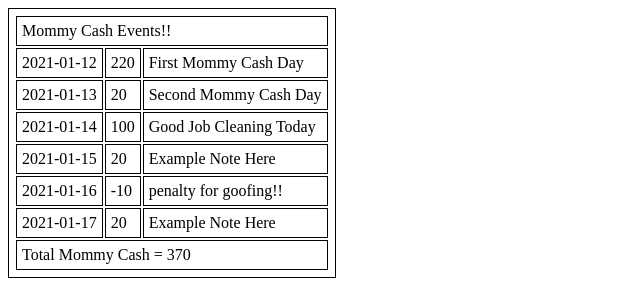
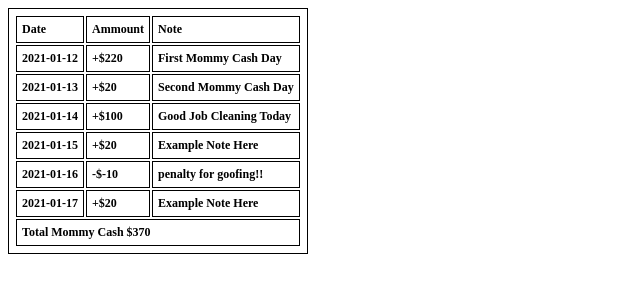
Before and after one commit to zhoulan/zhoulan.github.io, a plain HTML site: page mommy-cash.html in a window 1280 px wide. Shown: the whole page, without its empty margins (0-640 px from the left). Drawn offline with Linux system fonts and the light colour scheme.

Commit message:
Update mommy-cash.html

```diff
--- a/mommy-cash.html
+++ b/mommy-cash.html
@@ -3,9 +3,17 @@
 	<meta name="viewport" content="initial-scale=1.0, maximum-scale=1.0, user-scalable=no" />
 	<title>Mommy Cash!</title>
 	<style type="text/css">
-		table, th, td {
-		  border: 1px solid black;
-		  padding: 5px;
+		table, td {
+			border: 1px solid black;
+			padding: 5px;
+			font-size: xx-large;
+			font-weight: solid;
+		}
+		th, td {
+			font-size: 12px;
+			font-weight: bold;
+			border: 1px solid black;
+			padding: 5px;
 		}
 	</style>
 </header>
@@ -25,17 +33,18 @@
             mommyCashDays["2021-01-17"] = {ammount:20, note:"Example Note Here"};
 
 
-            var events = "<tr><td colspan=\"3\">Mommy Cash Events!!</td></tr>";
+            var events = "<tr><td>Date</td><td>Ammount</td><td>Note</td></tr>";
             var totalMommyCash = 0;
             for (var key in mommyCashDays)
             {
+            	  var currentSymbol = (mommyCashDays[key].ammount < 0) ? "-$" : "+$"
                   events+="<tr><td>" + key + "</td>";
-                  events+="<td>" + mommyCashDays[key].ammount + "</td>";
+                  events+="<td>" + currentSymbol + mommyCashDays[key].ammount + "</td>";
                   events+="<td>" + mommyCashDays[key].note + "</td></tr>";
 
                   totalMommyCash+= mommyCashDays[key].ammount;
             }
-            events+= "<tr><td colspan=\"3\">Total Mommy Cash = " + totalMommyCash + "</td></tr>";
+            events+= "<tr><td colspan=\"3\">Total Mommy Cash $" + totalMommyCash + "</td></tr>";
             document.getElementById('event_list').innerHTML = events;
       </script>
 </footer>
```
